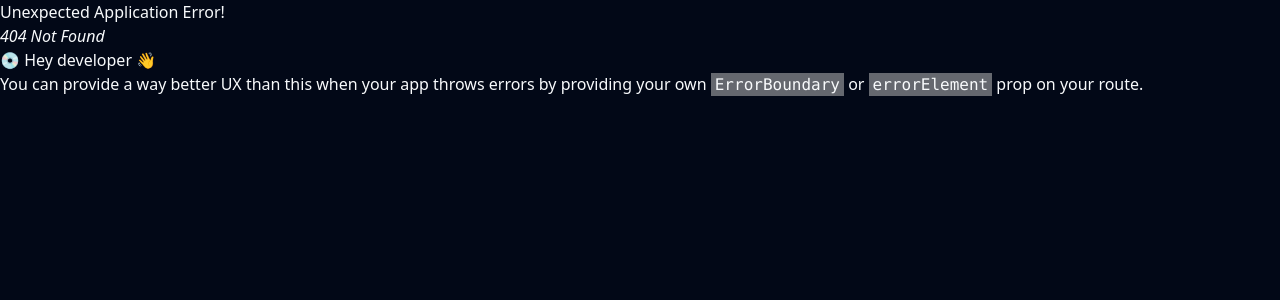
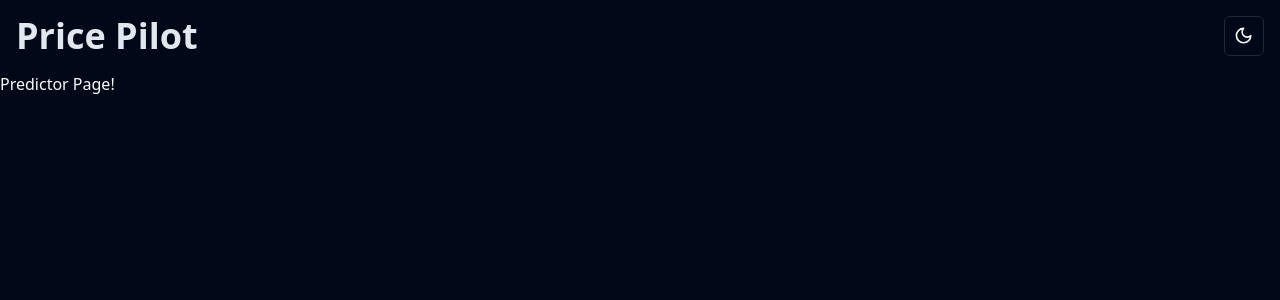
Before and after one commit to asndiallo/PricePilot, a React (Vite) app in the folder price-pilot/: page /predictor in a window 1280 px wide. Before the commit this address had no page. Shown: the top 300 px of the page. Built offline with nearby package versions, Linux system fonts and the light colour scheme.

Commit message:
predictor-page added

```diff
--- a/price-pilot/src/App.tsx
+++ b/price-pilot/src/App.tsx
@@ -10,6 +10,7 @@ import {
 
 // Pages
 import HomePage from '@/pages/home/home';
+import PredictorPage from '@/pages/predictor';
 
 function App() {
 
@@ -17,6 +18,7 @@ function App() {
     createRoutesFromElements(
       <Route path="/" element={<Navbar />}>
         <Route path="/" element={<HomePage />} />
+        <Route path="/predictor" element={<PredictorPage />} />
       </Route>
     )
   );
--- /dev/null
+++ b/price-pilot/src/pages/predictor.tsx
@@ -0,0 +1,9 @@
+const PredictorPage = () => {
+    return (
+        <div>
+            Predictor Page!
+        </div>
+    );
+}
+
+export default PredictorPage;
```
